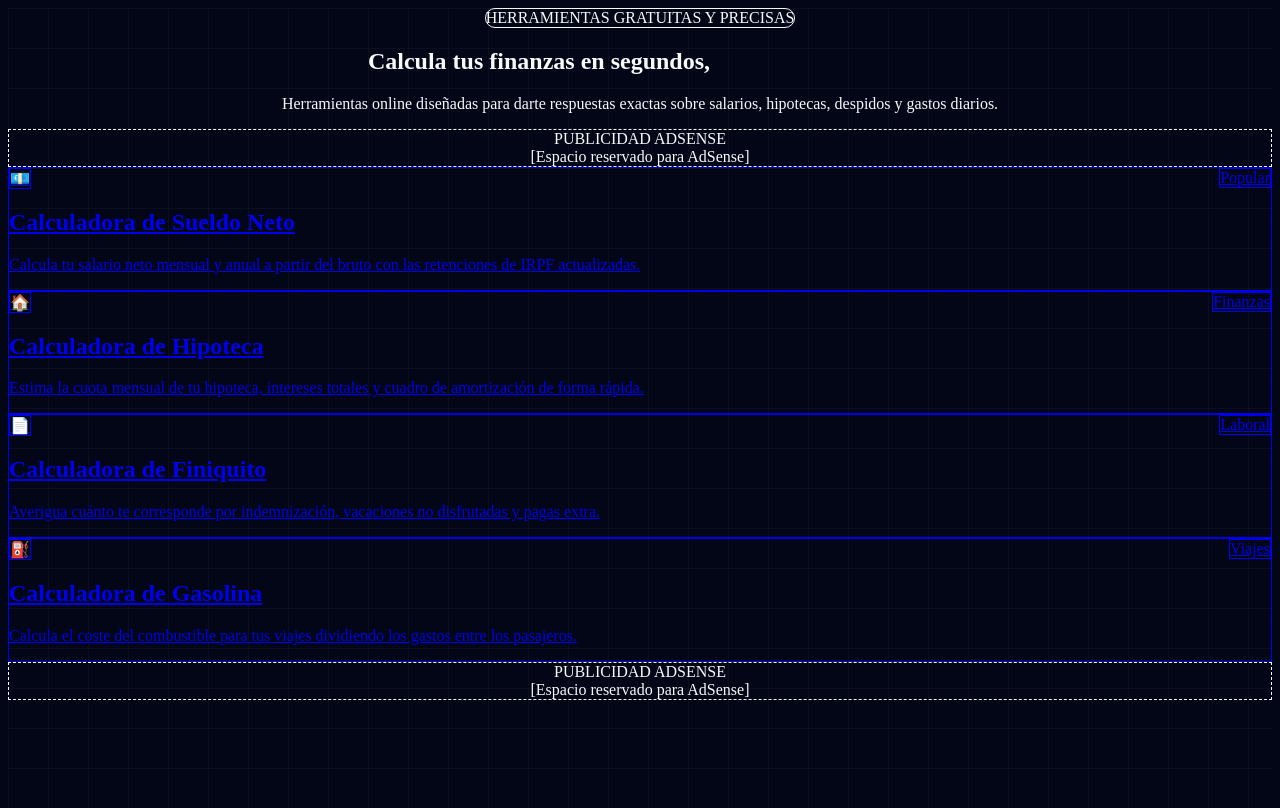
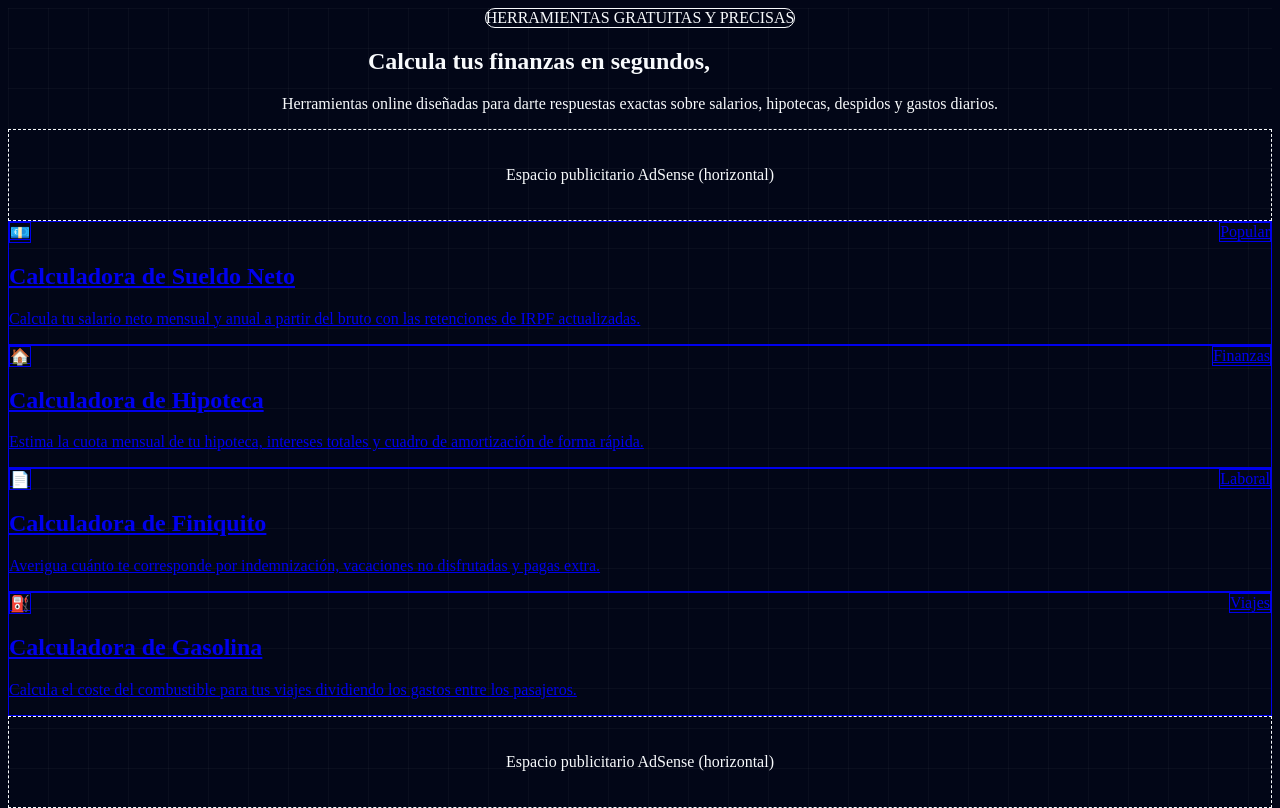
Before and after one commit to logiuserm/calculahoy, a Next.js app: page / in a window 1280 px wide. Built offline with nearby package versions, Linux system fonts and the light colour scheme.

Commit message:
fix errors and push final design

```diff
--- a/components/layout/AdSlot.tsx
+++ b/components/layout/AdSlot.tsx
@@ -1,10 +1,18 @@
-export default function AdSlot({ label = "Publicidad AdSense" }: { label?: string }) {
+'use client';
+
+interface AdSlotProps {
+  id?: string;
+  format?: 'horizontal' | 'vertical' | 'rectangle';
+  className?: string;
+}
+
+export default function AdSlot({ id, format = 'horizontal', className = '' }: AdSlotProps) {
   return (
-    <div className="my-8 p-4 bg-slate-800/40 border border-dashed border-slate-700/60 rounded-xl text-center">
-      <span className="text-xs uppercase tracking-wider text-slate-500 font-mono block mb-2">{label}</span>
-      <div className="h-24 sm:h-32 bg-slate-900/60 rounded flex items-center justify-center text-slate-600 text-xs">
-        [Espacio reservado para AdSense]
-      </div>
+    <div
+      id={id}
+      className={`my-6 p-4 bg-slate-900/40 border border-dashed border-slate-800 rounded-xl flex items-center justify-center text-xs text-slate-500 min-h-[90px] ${className}`}
+    >
+      <span>Espacio publicitario AdSense ({format})</span>
     </div>
   );
 }
```
